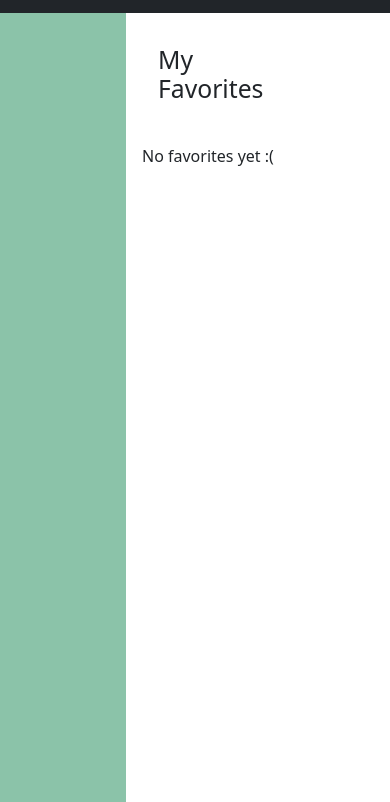
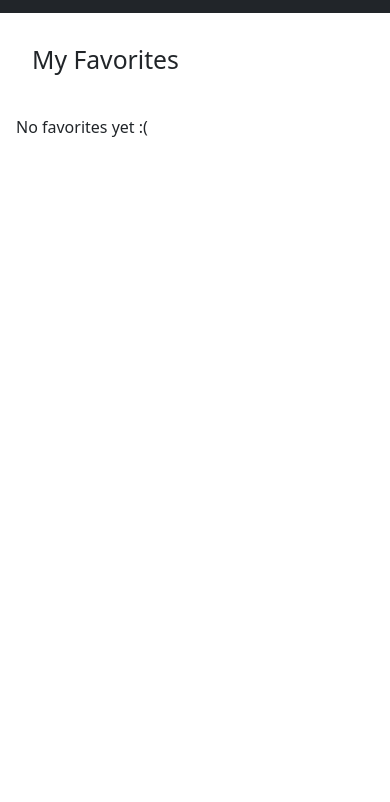
Before and after one commit to sabinbabu/my-fav-dogs, a plain HTML site: page index.html in a window 390 px wide. Shown: the part 93-895 px from the top of the page. Drawn offline with nearby package versions, Linux system fonts and the light colour scheme; no server answers.

Commit message:
responsiveness added

```diff
--- a/index.html
+++ b/index.html
@@ -44,16 +44,16 @@
       </form>
     </nav>
     <!-- main -->
-    <div class="main-container">
+    <div class="container-fluid main-container">
       <div class="row">
         <!-- dog selector section -->
         <div
           id="dog-selector-container"
-          class="col-4 d-flex justify-content-center align-items-center bg-success"
+          class="col-12 col-md-4 d-flex justify-content-center align-items-center bg-success"
           style="--bs-bg-opacity: 0.5"
         ></div>
         <!-- favorite section -->
-        <div class="col p-2 .bg-light.bg-gradient" \>
+        <div class="col-12 col-md-8 p-2 .bg-light.bg-gradient">
           <div class="d-flex justify-content-between p-4">
             <h2>My Favorites</h2>
             <button id="go-back-btn" class="btn btn-success invisible">
```
